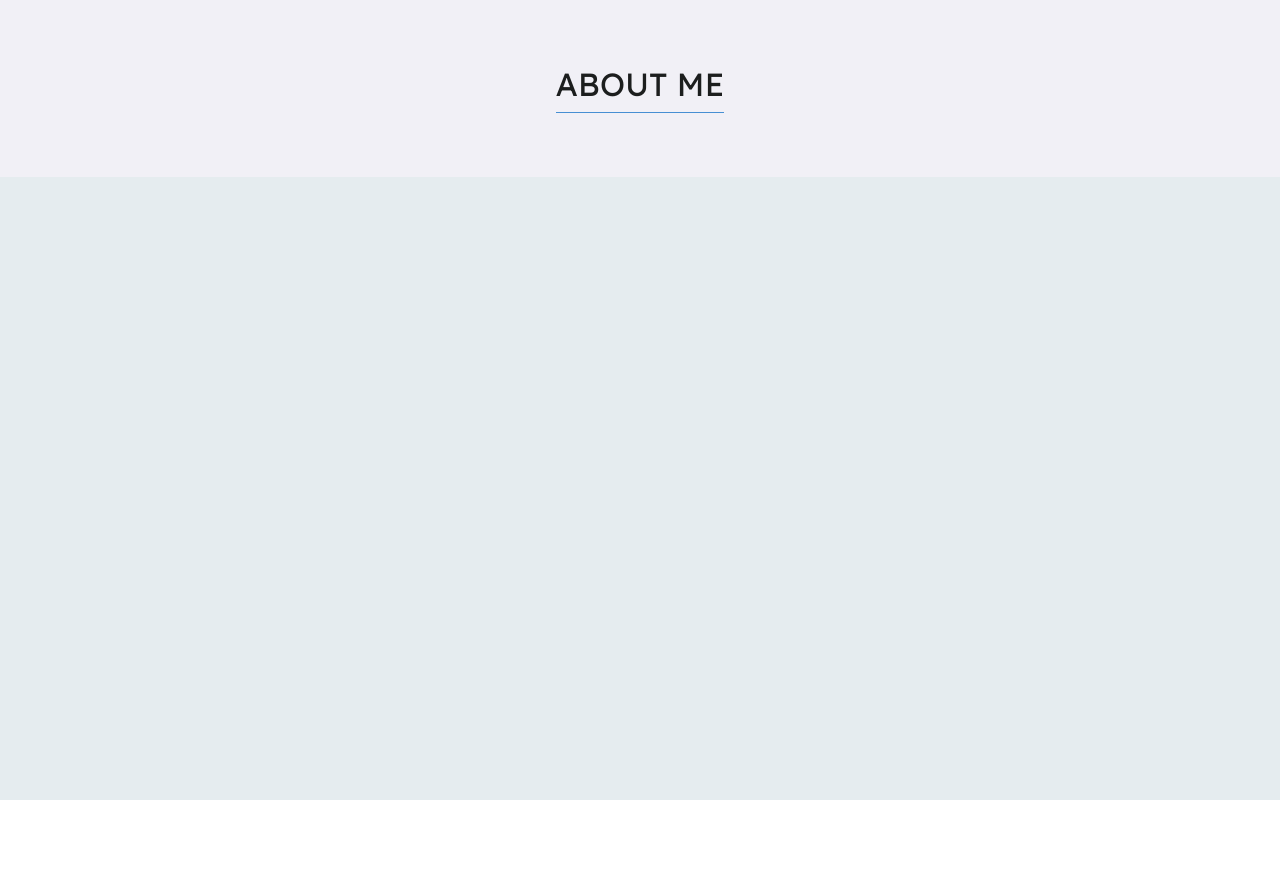
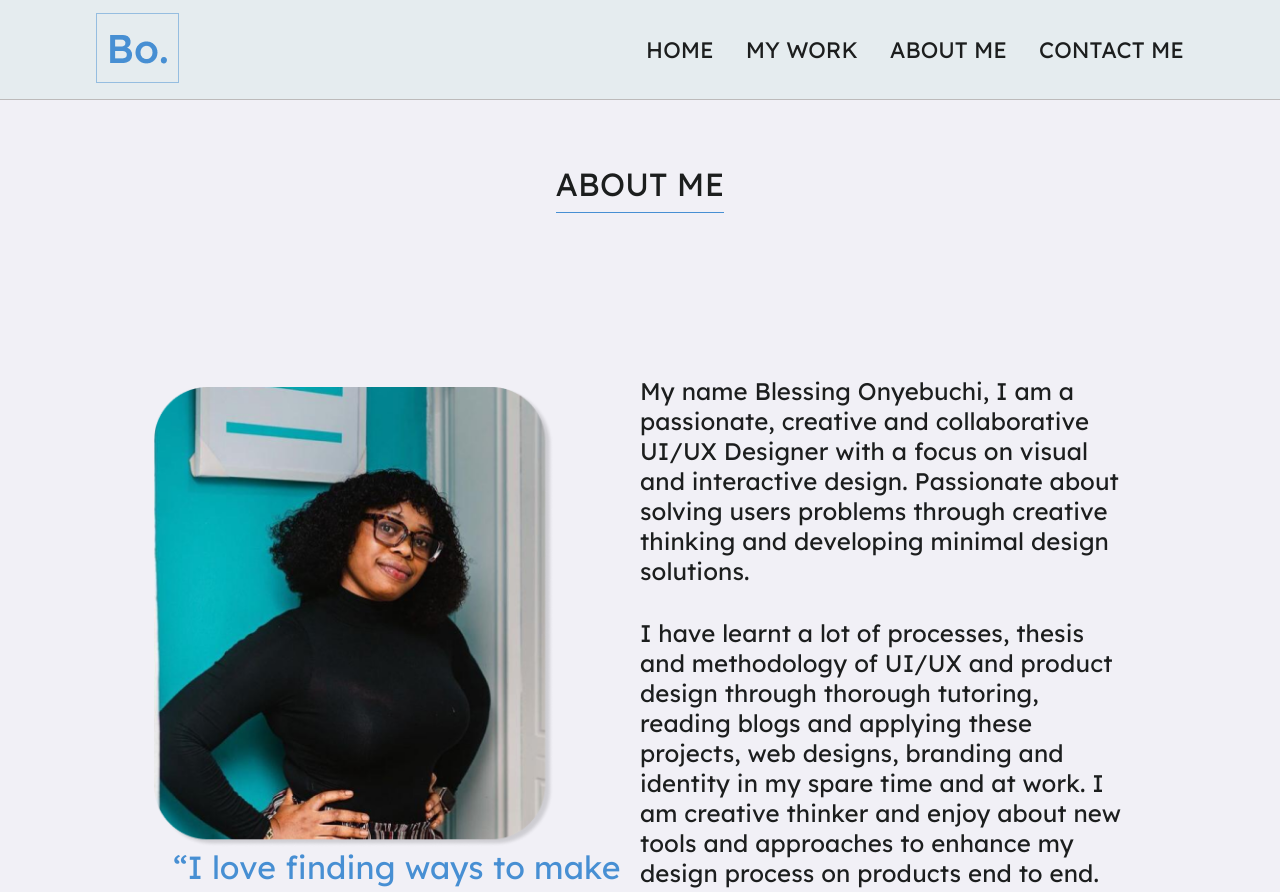
Before and after one commit to Inaboya/ada_portfolio, a React (Create React App) app: page /about in a window 1280 px wide. Shown: the top 892 px of the page. Before the commit the page ends 800 px from the top, so only its background shows below. Built offline with nearby package versions, Linux system fonts and the light colour scheme.

Commit message:
complete about page component

```diff
--- a/src/App.css
+++ b/src/App.css
@@ -265,6 +265,115 @@
   height: 12rem;
 }
 
+.about-content-1 {
+  width: 100%;
+  height: 100vh;
+  padding: 2rem;
+  display: flex;
+  flex-direction: column;
+  justify-content: center;
+  align-items: center;
+}
+
+.about-wrapper-1 {
+  width: 80%;
+  height: 30rem;
+  /* background-color: red; */
+  display: flex;
+}
+
+.about-side-1 {
+  width: 50%;
+  /* background-color: red; */
+  display: flex;
+  flex-direction: column;
+  justify-content: center;
+  flex-shrink: 0;
+}
+
+.about-side-2 {
+  margin-top: 0;
+  width: 50%;
+  /* background-color: green; */
+  display: flex;
+  flex-direction: column;
+  justify-content: center;
+  gap: 2rem;
+}
+
+.photo-container {
+  width: 400px;
+  height: 469px;
+}
+
+.photo-image {
+  width: 100%;
+  height: 100%;
+}
+
+.paragraph-text-bio {
+  color: #478fd3;
+  text-align: center;
+
+  /* H3 - Medium */
+  font-size: 32px;
+  font-style: normal;
+  font-weight: 400;
+  line-height: normal;
+  letter-spacing: 0.131px;
+}
+
+.paragraph-text-1 {
+  color: #1c1e1e;
+  font-size: 24px;
+  font-style: normal;
+  font-weight: 300;
+  line-height: normal;
+  letter-spacing: 0.098px;
+}
+
+.about-content-2 {
+  width: 100%;
+  height: 30rem;
+  padding: 2rem;
+  background: #e5ecef;
+}
+
+.about-content-wrapper {
+  /* background: red; */
+  width: 100%;
+  padding: 2rem;
+  display: flex;
+  flex-direction: column;
+  gap: 2rem;
+  justify-content: center;
+  align-items: flex-start;
+}
+
+li.content-item:not(:last-child) {
+  margin-bottom: 2rem;
+}
+
+.work-titles {
+  color: #1c1e1e;
+
+  /* H2 - Bold */
+  font-size: 2.6rem;
+  font-style: normal;
+  font-weight: 500;
+  line-height: normal;
+  letter-spacing: 0.197px;
+}
+
+.content-item {
+  color: #000;
+  font-family: Lexend Deca;
+  font-size: 22px;
+  font-style: normal;
+  font-weight: 300;
+  line-height: normal;
+  letter-spacing: 0.09px;
+}
 @media only screen and (max-width: 600px) {
   /*Small tablets [425px -> 600px]*/
   .navbar__container {
--- a/src/page/AboutPage.tsx
+++ b/src/page/AboutPage.tsx
@@ -1,12 +1,103 @@
 import React from "react";
+import Navbar from "../components/Navbar";
+import Footer from "../components/Footer";
 
 const AboutPage: React.FC = () => {
+  const workRef = React.useRef<HTMLDivElement>(null);
   return (
-    <div className="work-container">
-      <div className="work-wrapper">
-        <h1 className="work-title">ABOUT ME</h1>
+    <>
+      <header className="header-container">
+        <Navbar workRef={workRef} />
+      </header>
+      <div className="work-container">
+        <div className="work-wrapper">
+          <h1 className="work-title">ABOUT ME</h1>
+        </div>
+
+        <div className="about-content-1">
+          <div className="about-wrapper-1">
+            <div className="about-side-1">
+              <div className="photo-container">
+                <img
+                  src={require("../assets/ada.png")}
+                  className="photo-image"
+                  alt=""
+                />
+              </div>
+
+              <p className="paragraph-text-bio">
+                “I love finding ways to make things easier fun and beautiful.”
+              </p>
+            </div>
+            <div className="about-side-2">
+              <p className="paragraph-text-1">
+                My name Blessing Onyebuchi, I am a passionate, creative and
+                collaborative UI/UX Designer with a focus on visual and
+                interactive design. Passionate about solving users problems
+                through creative thinking and developing minimal design
+                solutions.
+              </p>
+
+              <p className="paragraph-text-1">
+                I have learnt a lot of processes, thesis and methodology of
+                UI/UX and product design through thorough tutoring, reading
+                blogs and applying these projects, web designs, branding and
+                identity in my spare time and at work. I am creative thinker and
+                enjoy about new tools and approaches to enhance my design
+                process on products end to end.
+              </p>
+
+              <div className="button-container">
+                <button className="btn">
+                  <span className="btn-image">
+                    <img
+                      src={require("../assets/download.png")}
+                      className="btn-image-item"
+                      alt=""
+                    />
+                  </span>
+                  MY RESUME
+                </button>
+              </div>
+            </div>
+          </div>
+        </div>
+
+        <div className="about-content-2">
+          <div className="about-content-wrapper">
+            <h1 className="work-titles">My Values</h1>
+
+            <ul className="content-items">
+              <li className="content-item">
+                I love to discover new ideas and opportunities. The main reason
+                why I decided to become a UI/UX designer was that I felt that it
+                is a part of my personality which will bring up change. In the
+                future, I want to work on different projects under different
+                conditions and in different industries around the world which is
+                challenging yet fun at the same time.
+              </li>
+
+              <li className="content-item">
+                I believe that good UI can make user experience very easy, and
+                better experience will lead to more happy customers. So, I want
+                to create a design that is not only beautiful and elegant, but
+                also useful for users.
+              </li>
+
+              <li className="content-item">
+                I believe that professional design is a collaborative process. I
+                believe that UX designers must work with others to design the
+                best user experience possible. I practice empathy and deep
+                understanding of the user's problems and goals when designing a
+                product.
+              </li>
+            </ul>
+          </div>
+        </div>
+
+        <Footer />
       </div>
-    </div>
+    </>
   );
 };
 
```
Also changed, not shown: src/assets/ada.png (added), src/assets/download.png (added).
